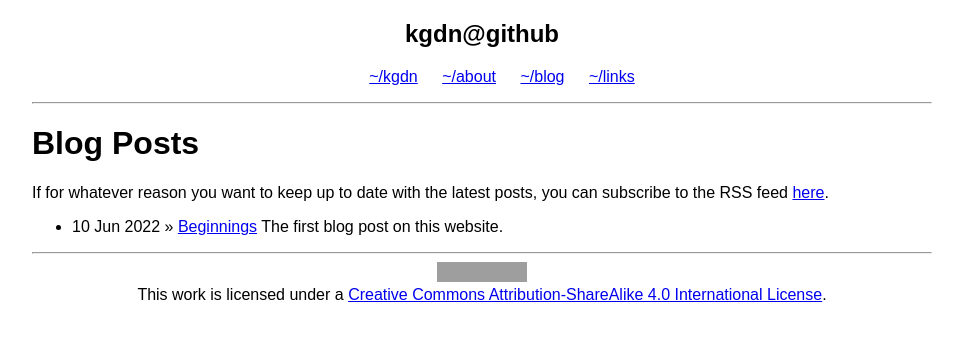
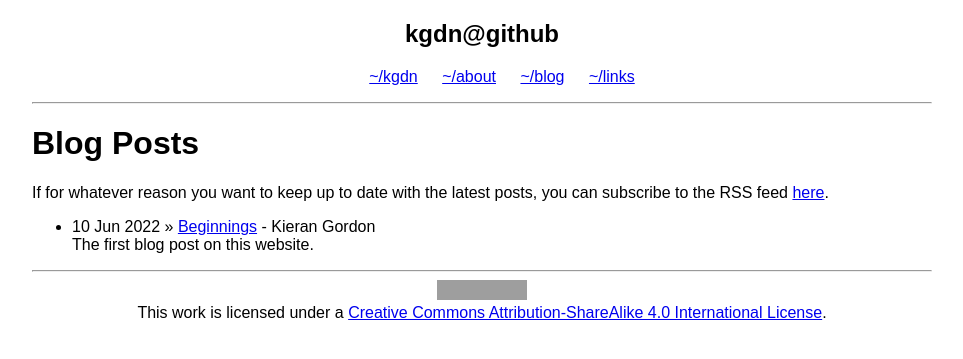
Before and after one commit to kgdn/kgdn.github.io, a Jekyll site: the page built from blog.md, in a window 1280 px wide. Shown: the top 359 px of the page, without its empty margins (158-1121 px from the left). Built offline with Jekyll 4.4.1, drawn with Linux system fonts in a browser that asks for light colours; grey boxes are pictures that could not be loaded.

Commit message:
Update posts

```diff
--- a/_layouts/posts.html
+++ b/_layouts/posts.html
@@ -7,8 +7,8 @@ layout: default
     {% for post in site.posts %}
     <li>
         <span>{{ post.date | date_to_string }}</span> » <a href="{{ post.url }}" title="{{ post.title }}">{{
-            post.title }}</a>
-        {{ post.description }}
+            post.title }}</a> - {{ post.author }}
     </li>
+    {{ post.description }}
     {% endfor %}
 </ul>
--- a/_posts/2022-06-10-beginnings.md
+++ b/_posts/2022-06-10-beginnings.md
@@ -3,6 +3,7 @@ layout: post
 title: "Beginnings"
 date: "2022-06-10"
 description: "The first blog post on this website."
+author: "Kieran Gordon"
 ---
 Let's get started! So I'll try make this my first, actual post. If anyone was there to see my original two posts, no you weren't. So, let's try this again.
 
```
